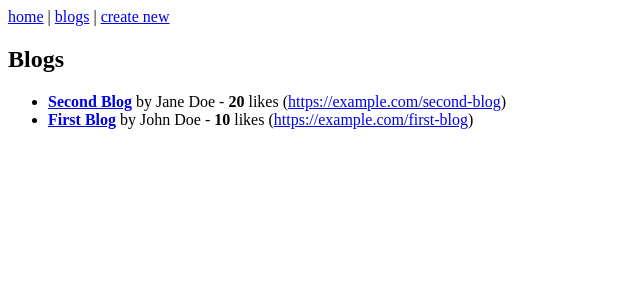
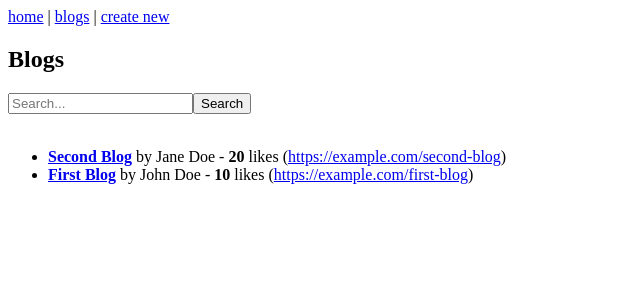
Before and after one commit to DavidGonzalezJ/Nextjs-blog-list, a Next.js app: page /blogs in a window 1280 px wide. Shown: the top 300 px of the page, without its empty margins (0-640 px from the left). Built offline with nearby package versions, Linux system fonts and the light colour scheme.

Commit message:
Exercise 6: Search

```diff
--- a/app/actions/blogs.ts
+++ b/app/actions/blogs.ts
@@ -20,3 +20,13 @@ export const likePost = async (formData: FormData) => {
   revalidatePath(`/blogs/${id}`)
   revalidatePath("/blogs")
 }
+
+export const searchByText = async (formData: FormData) => {
+  const searchText = formData.get("search") as string
+  if (!searchText) {
+    redirect("/blogs")
+  }
+  else {
+    redirect(`/blogs?search=${encodeURIComponent(searchText)}`)
+  }
+}
--- a/app/blogs/page.tsx
+++ b/app/blogs/page.tsx
@@ -1,12 +1,22 @@
 import { getBlogs } from "../services/blogs"
+import { searchByText } from "../actions/blogs"
 import Link from "next/link"
 
-const Blogs = () => {
-  const blogs = getBlogs()
+const Blogs = async ({searchParams}: {searchParams: Promise<{search?: string}>}) => {
+  const { search } = await searchParams
+  let blogs = getBlogs()
+  if (search) {
+    blogs = blogs.filter(blog => blog.title.toLowerCase().includes(search.toLowerCase()))
+  }
   const sortedBlogs = blogs.sort((a, b) => b.likes - a.likes)
   return (
     <div>
       <h2>Blogs</h2>
+      <form action={searchByText}>
+        <input name="search" type="search" placeholder="Search..." />
+        <button type="submit">Search</button>
+      </form>
+      <br />
       <ul>
         {sortedBlogs.map(blog => (
           <li key={blog.id}>
```
